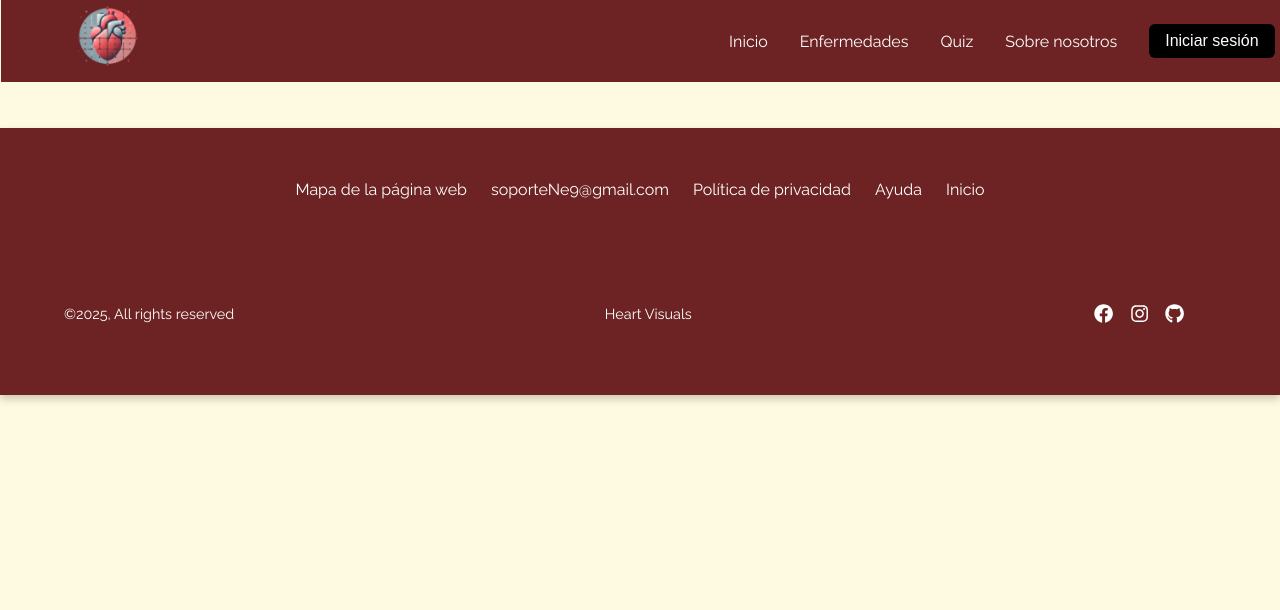
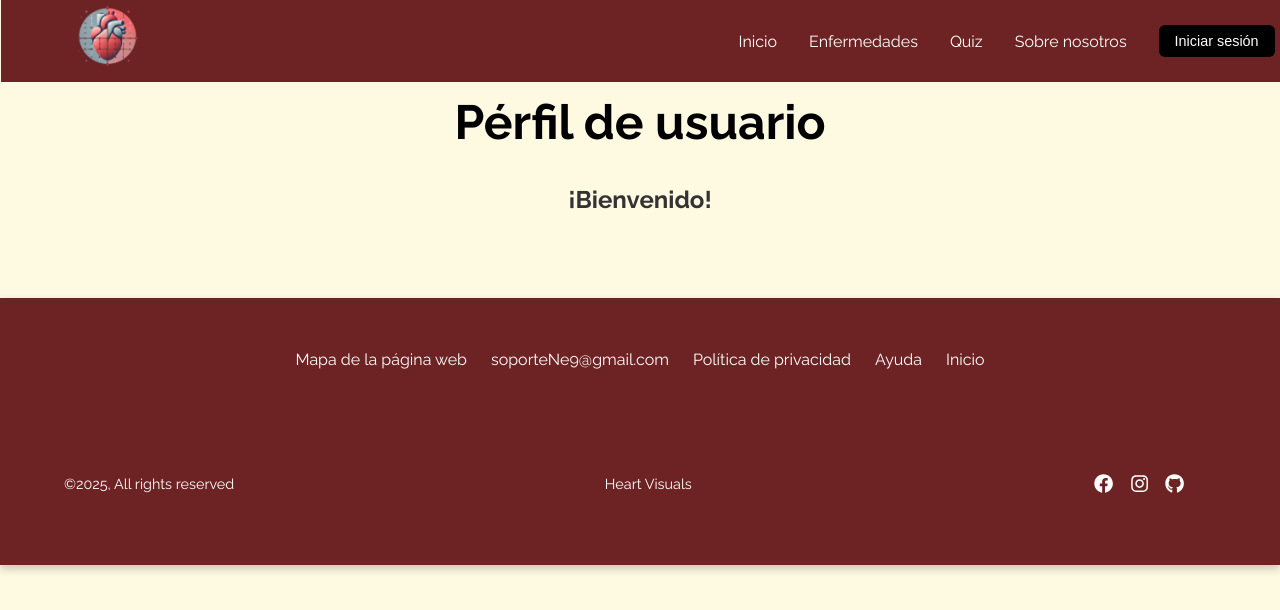
Before and after one commit to camilo1210/PI-Proyect, a React (Vite) app: page /Profile in a window 1280 px wide. Shown: the top 610 px of the page. Built offline with nearby package versions, Linux system fonts and the light colour scheme; no server answers.

Commit message:
Inicio de sesión  hecho

```diff
--- a/src/layout/header/Header.jsx
+++ b/src/layout/header/Header.jsx
@@ -4,13 +4,22 @@ import "./Header.css";
 import logo from "@/assets/logo.png";
 import { useLocation } from "react-router-dom";
 import useAuthStore from "../../stores/use-auth-store";
-import { useNavigate } from "react-router";
+//import { useNavigate } from "react-router";
+import { useNavigate } from "react-router-dom";
+
 
 const Header = () => {
   const [isHovered, setIsHovered] = useState(false);
   const hideTimer = useRef(null);
-  const { loginGoogleWithPopup } = useAuthStore();
+  const { loginGoogleWithPopUp } = useAuthStore();
   const navigate = useNavigate();
+
+  const handleLogin = useCallback(() => {
+    loginGoogleWithPopUp()
+      .then(() => navigate("/Profile"))
+      .catch(() => navigate("/"));
+  }, [loginGoogleWithPopUp, navigate]);
+
 
   // ----- manejadores comunes -----
   const handleEnter = () => {
@@ -31,13 +40,8 @@ const Header = () => {
     location.pathname.includes("/Dilated-cardiomyopathy") ||
     location.pathname.includes("/Aortic_stenosis");
 
-    const handleLogin = useCallback (() => {
-      loginGoogleWithPopup()
-      .then(()=> navigate("login"))
-      .catch(()=> navigate("/"))
-    }, [loginGoogleWithPopup, navigate]);
-
   return (
+    <>
       <header>
         <div className="logo-container">
           <img src={logo} alt="Logo" className="logo" />
@@ -77,7 +81,9 @@ const Header = () => {
                     </NavLink>
                   </li>
                   <li className="nav-item">
-                  <NavLink to="/Heart_failure">Insuficiencia Cardíaca</NavLink>
+                    <NavLink to="/Heart_failure">
+                      Insuficiencia Cardíaca
+                    </NavLink>
                   </li>
                   <li>
                     <NavLink to="/Dilated-cardiomyopathy">
@@ -101,23 +107,20 @@ const Header = () => {
                 Sobre nosotros
               </NavLink>
             </li>
+            {/* ================================================ Botón de iniciar sesión con google ========================================================= */}
             <li className="nav-item">
-            <button className="btnClose">
-              <NavLink to="/login" end>
+              <button
+                type="btnClose"
+                title="Iniciar sesíón con Google"
+                onClick={handleLogin}
+              >
                 Iniciar sesión
-              </NavLink>
               </button>
             </li>
-          {/* <li className="nav-item">
-            <button className="btnClose">
-              <NavLink to="/login" end>
-                Cerrar sesión
-              </NavLink>
-            </button>
-          </li> */}
           </ul>
         </nav>
       </header>
+    </>
   );
 };
 
--- a/src/pages/profile/Profile.jsx
+++ b/src/pages/profile/Profile.jsx
@@ -1,9 +1,13 @@
 import "./Profile.css"
+import useAuthStore from "../../stores/use-auth-store";
 const Profile = () => {
+    console.log(useAuthStore())
+    const { userLogged } = useAuthStore();
     return (
-        <div>
-
-        </div>
+        <>
+        <h1>Pérfil de usuario</h1>
+        <h2>¡Bienvenido! {userLogged?.displayName}</h2>
+        </>
     );
 };
 
--- a/src/stores/use-auth-store.js
+++ b/src/stores/use-auth-store.js
@@ -1,27 +1,39 @@
 import { create } from "zustand";
-import { GoogleAuthProvider, onAuthStateChanged, signInWithPopup, signOut,  } from "firebase/auth";
+import {
+  GoogleAuthProvider,
+  onAuthStateChanged,
+  signInWithPopup,
+  signOut,
+} from "firebase/auth";
 import { auth } from "../../firebase.config";
 // Zustand store for authentication state management
 
+const provider = new GoogleAuthProvider();
+
 const useAuthStore = create((set) => {
-  const observerAuthState = () => {
+  const observeAuthState = () => {
     onAuthStateChanged(auth, (user) => {
-      user ? set({ userLooged: user }) : set({ userLooged: null });
+      user ? set({ userLogged: user }) : set({ userLogged: null });
     });
   };
-  observerAuthState();
+  observeAuthState();
+
   return {
-    userLooged: null,
-    loginWithPopup: async (provider) => {
+    userLogged: null,
+
+    loginGoogleWithPopUp: async () => {
       try {
-        return await signInWithPopup(auth, new GoogleAuthProvider());
+        return await signInWithPopup(auth, provider);
       } catch (error) {
-        console.error("Login failed:", error);
+        console.error("Error logging in:", error);
       }
     },
+
     logout: async () => {
-        signOut(auth).then(()=> set({ userLooged: null }))
-    }
+      return await signOut(auth)
+        .then(() => set({ userLogged: null }))
+        .catch((error) => console.error("Error logging out:", error));
+    },
   };
 });
 
```
Lines whose indentation alone changed are shown as unchanged.
